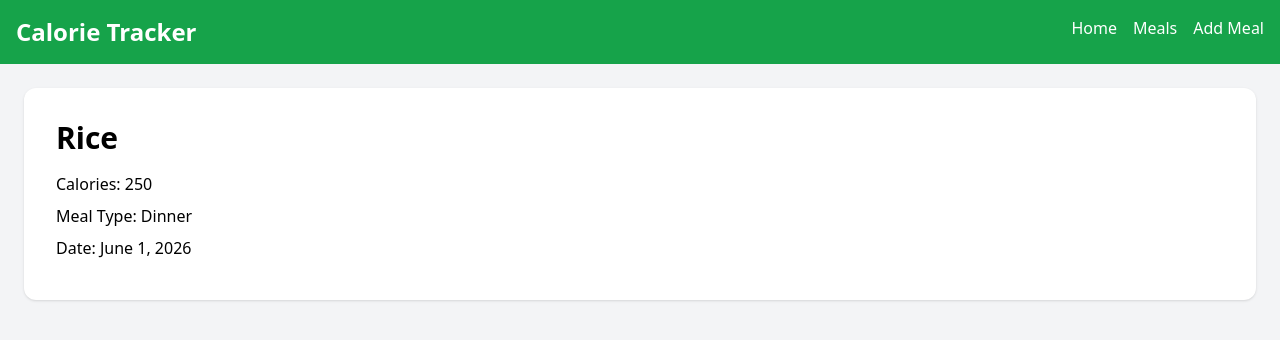
After one commit to rojeshdahal/Calorie-Tracker, a Django app: page /meals/1/ in a window 1280 px wide. The commit adds this page. Shown: the top 340 px of the page. Run offline with Django 5.2, Linux system fonts and the light colour scheme; data comes from the database, SQL or seed files in the repository; both versions use the stored data as it was after the commit; some libraries are stand-ins or nearby versions.

Commit message:
meal detail page

```diff
--- /dev/null
+++ b/meals/templates/meals/meal_detail.html
@@ -0,0 +1,25 @@
+{% extends 'meals/base.html' %}
+
+{% block content %}
+
+<div class="bg-white p-8 rounded-xl shadow">
+
+    <h1 class="text-3xl font-bold mb-4">
+        {{ meal.food_name }}
+    </h1>
+
+    <p class="mb-2">
+        Calories: {{ meal.calories }}
+    </p>
+
+    <p class="mb-2">
+        Meal Type: {{ meal.meal_type }}
+    </p>
+
+    <p class="mb-2">
+        Date: {{ meal.date }}
+    </p>
+
+</div>
+
+{% endblock %}
--- a/meals/templates/meals/meals_list.html
+++ b/meals/templates/meals/meals_list.html
@@ -12,9 +12,9 @@
 
         <div class="bg-white p-5 rounded-xl shadow">
 
-    <h3 class="text-xl font-bold">
+    <a href="{% url 'meal_detail' meal.id %}" class="text-xl font-bold text-green-600">
         {{ meal.food_name }}
-    </h3>
+    </a>
 
     <p>
         Calories: {{ meal.calories }}
--- a/meals/urls.py
+++ b/meals/urls.py
@@ -6,4 +6,5 @@ urlpatterns = [
     path('meals/', views.meals_list, name='meals_list'),
     path("meals/add/", views.add_meal, name="add_meal"),
     path("dashboard/", views.dashboard, name="dashboard"),
+    path("meals/<int:id>/", views.meal_detail, name="meal_detail")
 ]
--- a/meals/views.py
+++ b/meals/views.py
@@ -3,7 +3,7 @@ from .models import FoodEntry
 from .forms import FoodEntryForm
 from django.contrib import messages
 from django.db.models import Sum
-
+from django.shortcuts import get_object_or_404
 def home(request):
 
     context = {
@@ -77,3 +77,17 @@ def dashboard(request):
             "total_calories": total_calories
         }
     )
+
+def meal_detail(request, id):
+    meal = get_object_or_404(
+        FoodEntry,
+        id = id
+    )
+
+    return render(
+        request,
+        "meals/meal_detail.html",
+        {
+            "meal":meal
+        }
+    )
```
Also changed, not shown: db.sqlite3.
